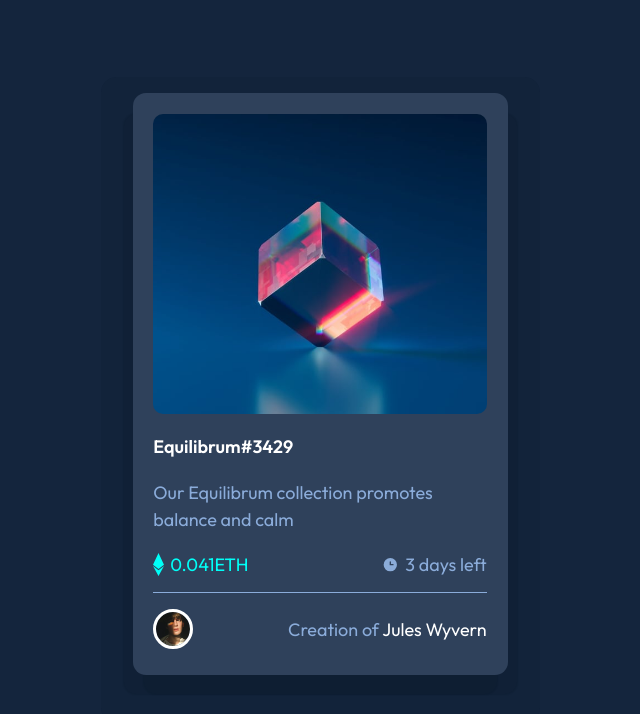
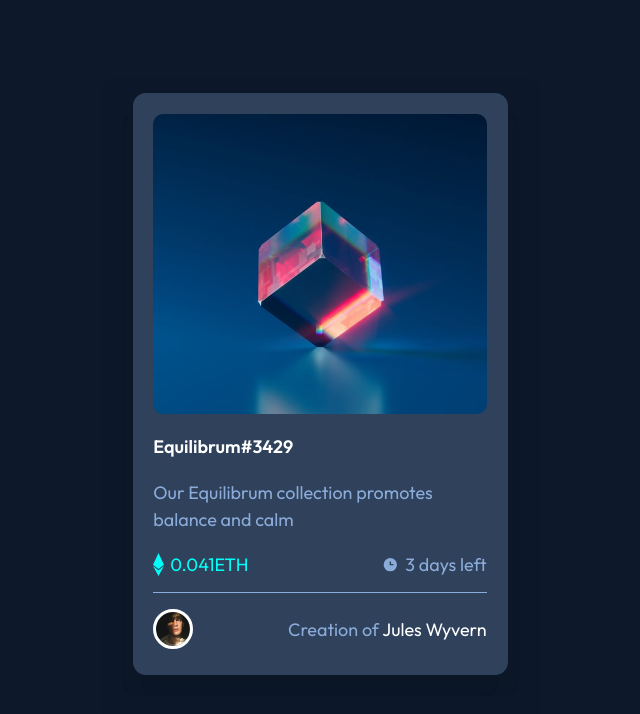
Before and after one commit to cyberdiego33/nft-preview-card, a plain HTML site: page index.html in a window 1280 px wide. Shown: the whole page, without its empty margins (320-960 px from the left). Drawn offline with Linux system fonts and the light colour scheme.

Commit message:
updating shadow

```diff
--- a/styles.css
+++ b/styles.css
@@ -1,7 +1,7 @@
 :root {
     --Soft-blue: hsl(215, 51%, 70%);
     --Cyan: hsl(178, 100%, 50%);
-    --dark-blue-opacity: rgba(13, 25, 43, 0.15);
+    --dark-blue-opacity: rgba(10, 19, 30, 0.15);
     --dark-blue-main: hsl(217, 54%, 11%);
     --dark-blue-shadow: rgba(9, 17, 31, 0.15);
     --dark-blue-card: hsl(216, 50%, 16%);
@@ -20,7 +20,7 @@ body {
     display: flex;
     justify-content: center;
     align-items: center;
-    background-color: var(--dark-blue-card);
+    background-color: var(--dark-blue-main);
     font-size: 18px;
     font-family: 'Outfit', sans-serif;
 }
```
